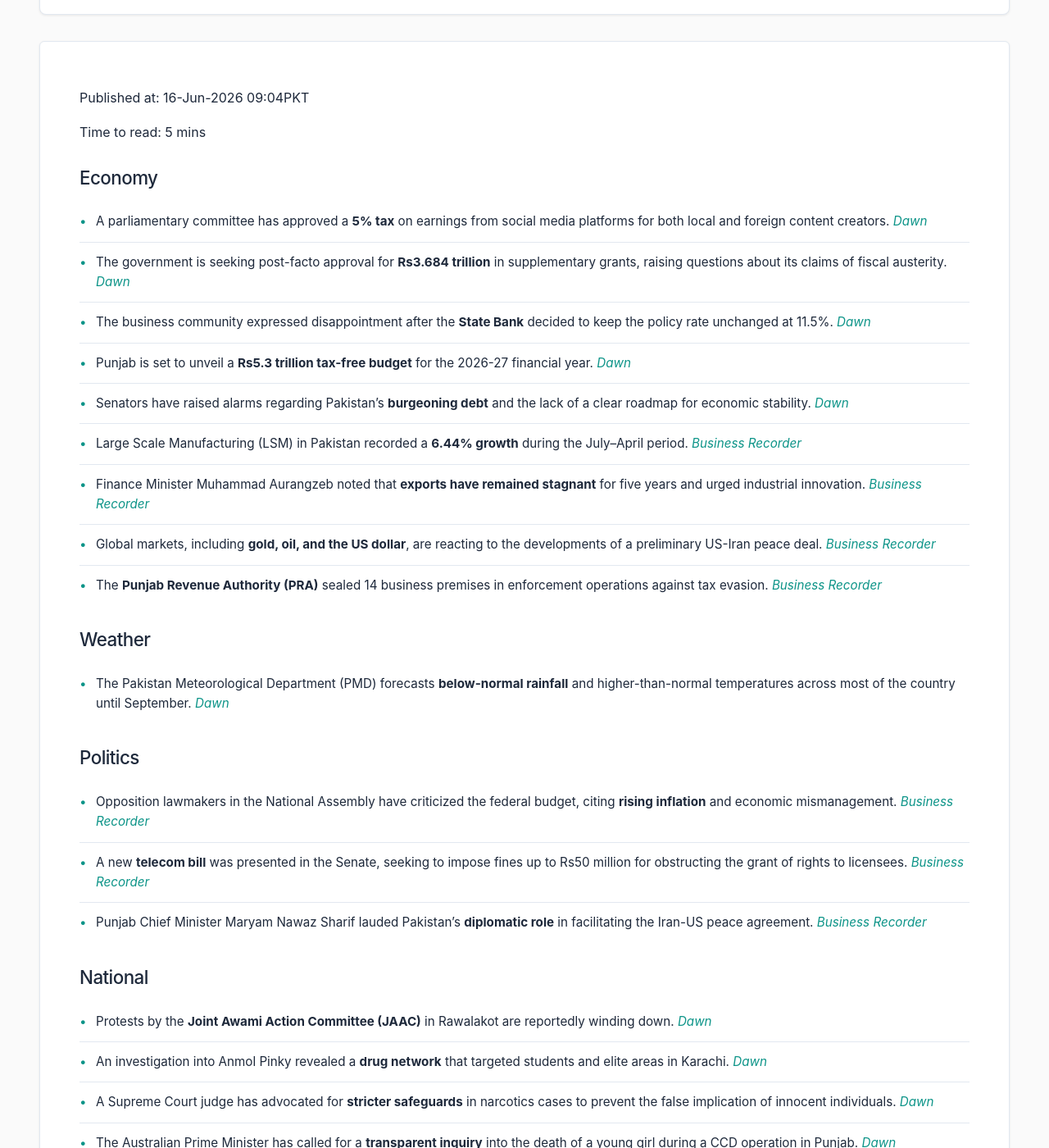
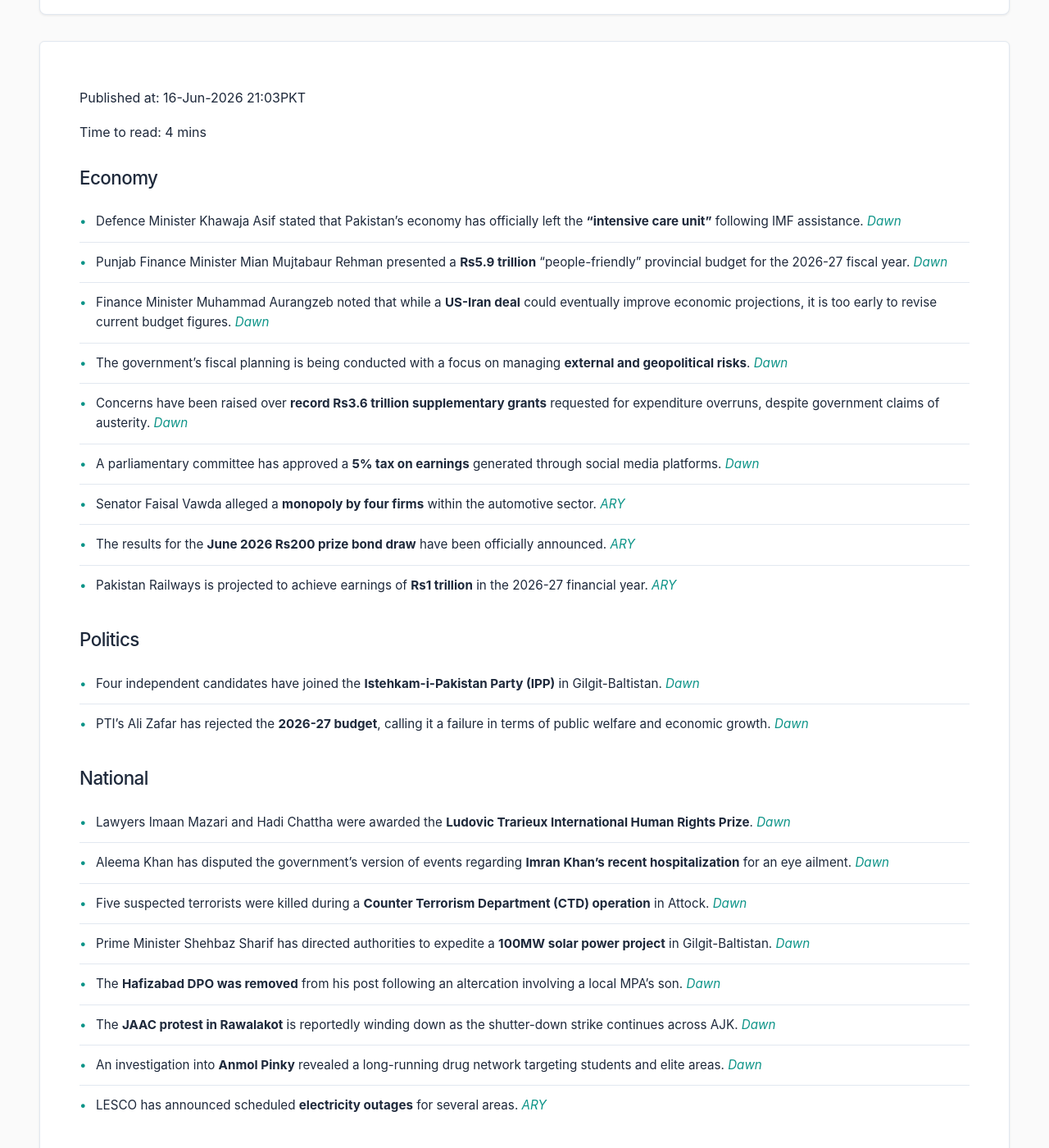
Before and after one commit to zsubzwary/news, a Jekyll site: the page built from en/index.md, in a window 1280 px wide and 1400 px high, scrolled down 209 px. Shown: the whole window at 82% size. Built offline with Jekyll 4.4.1, drawn with Linux system fonts in a browser that asks for light colours; some web fonts are replaced; comment, search, counter and statistics services are not loaded; some of the changed text lies outside the part shown.

Commit message:
DateTime; 2026-06-16T16:03:59.743Z

```diff
--- a/en/index.md
+++ b/en/index.md
@@ -4,59 +4,48 @@ title: Pakistan News Briefing
 lang: en
 ---
 
-Published at: 16-Jun-2026 09:04PKT
+Published at: 16-Jun-2026 21:03PKT
 
-Time to read: 5 mins
+Time to read: 4 mins
 
 ### Economy
-- A parliamentary committee has approved a **5% tax** on earnings from social media platforms for both local and foreign content creators. *[Dawn](https://www.dawn.com/news/2008234/budget-2026-27-senate-panel-backs-5pc-tax-on-earnings-from-social-media)*
-- The government is seeking post-facto approval for **Rs3.684 trillion** in supplementary grants, raising questions about its claims of fiscal austerity. *[Dawn](https://www.dawn.com/news/2008210/budget-2026-27-record-rs36tr-overspending-belies-govts-austerity-claims)*
-- The business community expressed disappointment after the **State Bank** decided to keep the policy rate unchanged at 11.5%. *[Dawn](https://www.dawn.com/news/2008208/business-circles-disappointed-over-sbp-rate-pause)*
-- Punjab is set to unveil a **Rs5.3 trillion tax-free budget** for the 2026-27 financial year. *[Dawn](https://www.dawn.com/news/2008199/budget-2026-27-punjab-to-unveil-rs53tr-tax-free-budget-today)*
-- Senators have raised alarms regarding Pakistan's **burgeoning debt** and the lack of a clear roadmap for economic stability. *[Dawn](https://www.dawn.com/news/2008081/senators-raise-alarm-over-rising-debt-amid-lack-of-roadmap-for-economic-stability)*
-- Large Scale Manufacturing (LSM) in Pakistan recorded a **6.44% growth** during the July–April period. *[Business Recorder](https://www.brecorder.com/news/40425693/jul-apr-lsm-posts-644pc-growth-yoy)*
-- Finance Minister Muhammad Aurangzeb noted that **exports have remained stagnant** for five years and urged industrial innovation. *[Business Recorder](https://www.brecorder.com/news/40425694/exports-stay-largely-flat-in-5-years-aurangzeb)*
-- Global markets, including **gold, oil, and the US dollar**, are reacting to the developments of a preliminary US-Iran peace deal. *[Business Recorder](https://www.brecorder.com/news/40425768/gold-steady-as-investors-await-details-of-us-iran-peace-deal)*
-- The **Punjab Revenue Authority (PRA)** sealed 14 business premises in enforcement operations against tax evasion. *[Business Recorder](https://www.brecorder.com/news/40425715/pra-seals-14-business-premises)*
-
-### Weather
-- The Pakistan Meteorological Department (PMD) forecasts **below-normal rainfall** and higher-than-normal temperatures across most of the country until September. *[Dawn](https://www.dawn.com/news/2008039/pmd-forecasts-below-normal-rainfall-high-temperatures-across-most-of-country-until-september)*
+- Defence Minister Khawaja Asif stated that Pakistan's economy has officially left the **"intensive care unit"** following IMF assistance. *[Dawn](https://www.dawn.com/news/2008286/pakistans-economy-has-left-the-icu-says-khawaja-asif)*
+- Punjab Finance Minister Mian Mujtabaur Rehman presented a **Rs5.9 trillion** "people-friendly" provincial budget for the 2026-27 fiscal year. *[Dawn](https://www.dawn.com/news/2008300/punjab-finance-minister-presents-people-friendly-budget-in-assembly)*
+- Finance Minister Muhammad Aurangzeb noted that while a **US-Iran deal** could eventually improve economic projections, it is too early to revise current budget figures. *[Dawn](https://www.dawn.com/news/2008265/aurangzeb-sees-budget-upside-from-us-iran-deal-but-says-way-too-premature-to-revise-projections)*
+- The government's fiscal planning is being conducted with a focus on managing **external and geopolitical risks**. *[Dawn](https://www.dawn.com/news/2008272/govts-economic-planning-mindful-of-possible-external-and-geopolitical-risks-finmin-tells-uk-mp)*
+- Concerns have been raised over **record Rs3.6 trillion supplementary grants** requested for expenditure overruns, despite government claims of austerity. *[Dawn](https://www.dawn.com/news/2008210/budget-2026-27-record-rs36tr-overspending-belies-govts-austerity-claims)*
+- A parliamentary committee has approved a **5% tax on earnings** generated through social media platforms. *[Dawn](https://www.dawn.com/news/2008234/budget-2026-27-senate-panel-backs-5pc-tax-on-earnings-from-social-media)*
+- Senator Faisal Vawda alleged a **monopoly by four firms** within the automotive sector. *[ARY](https://arynews.tv/pakistan-auto-sector-monopoly-explain-by-faisal-vawda)*
+- The results for the **June 2026 Rs200 prize bond draw** have been officially announced. *[ARY](https://arynews.tv/rs200-prize-bond-draw-june-2026-full-results-announced)*
+- Pakistan Railways is projected to achieve earnings of **Rs1 trillion** in the 2026-27 financial year. *[ARY](https://arynews.tv/pakistan-railways-to-earn-rs1trillion-in-financial-year-2026-27)*
 
 ### Politics
-- Opposition lawmakers in the National Assembly have criticized the federal budget, citing **rising inflation** and economic mismanagement. *[Business Recorder](https://www.brecorder.com/news/40425720/opposition-assails-govt-for-growing-economic-mismanagement)*
-- A new **telecom bill** was presented in the Senate, seeking to impose fines up to Rs50 million for obstructing the grant of rights to licensees. *[Business Recorder](https://www.brecorder.com/news/40425719/obstructing-or-delaying-grant-of-rights-telecom-bill-seeking-to-impose-rs50m-penalty-presented-in-senate)*
-- Punjab Chief Minister Maryam Nawaz Sharif lauded Pakistan's **diplomatic role** in facilitating the Iran-US peace agreement. *[Business Recorder](https://www.brecorder.com/news/40425718/iran-us-peace-deal-cm-lauds-pakistans-diplomatic-role)*
+- Four independent candidates have joined the **Istehkam-i-Pakistan Party (IPP)** in Gilgit-Baltistan. *[Dawn](https://www.dawn.com/news/2008336/four-independents-join-aleem-khans-istehkam-i-pakistan-party-in-gilgit-baltistan)*
+- PTI’s Ali Zafar has rejected the **2026-27 budget**, calling it a failure in terms of public welfare and economic growth. *[Dawn](https://www.dawn.com/news/2008342/ptis-ali-zafar-rejects-budget-says-it-achieves-neither-growth-nor-public-welfare)*
 
 ### National
-- Protests by the **Joint Awami Action Committee (JAAC)** in Rawalakot are reportedly winding down. *[Dawn](https://www.dawn.com/news/2008215/jaac-protest-in-rawalakot-dwindles-as-shutter-down-strike-continues-across-ajk)*
-- An investigation into Anmol Pinky revealed a **drug network** that targeted students and elite areas in Karachi. *[Dawn](https://www.dawn.com/news/2008169/pinkys-long-running-drug-network-targeted-elite-areas-students-io)*
-- A Supreme Court judge has advocated for **stricter safeguards** in narcotics cases to prevent the false implication of innocent individuals. *[Dawn](https://www.dawn.com/news/2008218/sc-judge-advocates-stricter-safeguards-in-drug-cases)*
-- The Australian Prime Minister has called for a **transparent inquiry** into the death of a young girl during a CCD operation in Punjab. *[Dawn](https://www.dawn.com/news/2008075/australian-pm-calls-for-transparent-inquiry-into-killing-of-girl-by-ccd-in-punjabs-chakwal)*
-- A cash van driver was arrested following a **Rs300 million robbery** in Karachi. *[ARY](https://arynews.tv/karachi-rs300-mln-robbery-cash-van-driver-arrested)*
-- Four men were **shot dead** by unidentified assailants in Khanewal. *[Business Recorder](https://www.brecorder.com/news/40425717/four-shot-dead)*
-- Reports highlight a massive **child labour crisis** in Pakistan, affecting an estimated 8.6 million children. *[Business Recorder](https://www.brecorder.com/news/40425706/a-nation-failing-its-children)*
+- Lawyers Imaan Mazari and Hadi Chattha were awarded the **Ludovic Trarieux International Human Rights Prize**. *[Dawn](https://www.dawn.com/news/2008326/lawyers-imaan-mazari-hadi-chattha-awarded-prestigious-human-rights-prize-for-advocacy-work)*
+- Aleema Khan has disputed the government's version of events regarding **Imran Khan's recent hospitalization** for an eye ailment. *[Dawn](https://www.dawn.com/news/2008278/we-do-not-accept-govts-version-of-events-says-aleema-after-imran-taken-to-hospital-for-5th-time-for-eye-ailment)*
+- Five suspected terrorists were killed during a **Counter Terrorism Department (CTD) operation** in Attock. *[Dawn](https://www.dawn.com/news/2008293/5-suspected-terrorists-killed-during-intelligence-based-operation-in-attock-ctd)*
+- Prime Minister Shehbaz Sharif has directed authorities to expedite a **100MW solar power project** in Gilgit-Baltistan. *[Dawn](https://www.dawn.com/news/2008274/pm-directs-authorities-to-expedite-work-on-100mw-solar-power-project-in-gb)*
+- The **Hafizabad DPO was removed** from his post following an altercation involving a local MPA's son. *[Dawn](https://www.dawn.com/news/2008130/hafizabad-dpo-changed-after-row-with-mpas-son-over-office-toilet-use)*
+- The **JAAC protest in Rawalakot** is reportedly winding down as the shutter-down strike continues across AJK. *[Dawn](https://www.dawn.com/news/2008215/jaac-protest-in-rawalakot-dwindles-as-shutter-down-strike-continues-across-ajk)*
+- An investigation into **Anmol Pinky** revealed a long-running drug network targeting students and elite areas. *[Dawn](https://www.dawn.com/news/2008169/pinkys-long-running-drug-network-targeted-elite-areas-students-io)*
+- LESCO has announced scheduled **electricity outages** for several areas. *[ARY](https://arynews.tv/electricity-outage-announced-for-these-areas-by-lesco)*
 
 ### International
-- A **preliminary peace deal** has been reached to end military operations between the US/Israel and Iran. *[Dawn](https://www.dawn.com/news/2008241/a-new-deal)*
-- A British MP has backed **Pakistan's right to defend itself** against attacks originating from Afghanistan. *[Dawn](https://www.dawn.com/news/2008233/uk-mp-backs-pakistans-response-to-attacks-from-afghanistan)*
-- Pakistan is scheduled to assume the **chairmanship of the SCO** Council of Heads of State in September. *[Dawn](https://www.dawn.com/news/2008079/pakistan-to-assume-chairmanship-of-sco-council-of-heads-of-states-in-september)*
-- The **UN Security Council** has extended the mandate of the UN Assistance Mission in Afghanistan (Unama) until June 2027. *[Dawn](https://www.dawn.com/news/2008103/security-council-extends-un-mission-in-afghanistan-mandate-till-june-2027-flags-security-concerns)*
-- An **US Air Force B-52 bomber** crashed, resulting in the deaths of all eight crew members. *[ARY](https://arynews.tv/us-air-force-b-52-bomber-crashes-in-flames-killing-all-8-crew-aboard)*
-- The UK Court of Appeal upheld the **ban on the Palestine Action group**, citing its support for violence. *[Dawn](https://www.dawn.com/news/2008071/uk-court-upholds-britains-ban-on-palestine-action-group)*
-- Nepal's Foreign Minister conducted a visit to **China** following recent discussions in India. *[Business Recorder](https://www.brecorder.com/news/40425769/nepals-foreign-minister-visits-china-after-first-calling-on-regional-rival-india)*
-- US President Donald Trump arrived at the **G7 summit** in France amidst ongoing discussions regarding the Iran accord. *[Business Recorder](https://www.brecorder.com/news/40425710/trump-faces-g7-as-questions-swirl-on-iran-accord)*
+- **India has blocked Telegram** ahead of a medical college retest to prevent cheating following a paper leak scandal. *[Dawn](https://www.dawn.com/news/2008345/india-blocks-telegram-before-retest-exam-to-curb-cheating)*
+- The **US military** is planning to establish a permanent, war-ready weapons stockpile in Australia. *[Dawn](https://www.dawn.com/news/2008291/us-military-to-build-war-ready-stockpile-in-australia-documents-show)*
+- A **US Air Force B-52 bomber crashed** in California, resulting in the deaths of all eight crew members. *[Dawn](https://www.dawn.com/news/2008268/us-air-force-b-52-bomber-crashes-in-california-killing-all-8-crew-aboard)*
+- UK MP Hamish Falconer stated that **Pakistan has the right to defend itself** against attacks originating from Afghanistan. *[Dawn](https://www.dawn.com/news/2008233/uk-mp-backs-pakistans-response-to-attacks-from-afghanistan)*
+- A **royal in Kuwait** has been sentenced to three years in prison. *[ARY](https://arynews.tv/kuwait-sentences-royal-to-three-years-in-prison)*
 
 ### Sports
-- Iran opened their **World Cup campaign** with a 2-2 draw against New Zealand. *[Dawn](https://www.dawn.com/news/2008261/iran-begin-fraught-world-cup-with-2-2-new-zealand-draw)*
-- World Cup debutants **Cape Verde** held European champions Spain to a 0-0 draw. *[Dawn](https://www.dawn.com/news/2008115/spain-held-0-0-by-world-cup-debutants-cape-verde)*
-- The **PCB** has unveiled a major redesign of its player contract framework for the next fiscal year. *[Dawn](https://www.dawn.com/news/2008083/pcb-unveils-new-framework-for-awarding-central-contracts-from-next-fiscal-year)*
-- Other World Cup news includes **Egypt holding Belgium** and France preparing to face Senegal. *[ARY](https://arynews.tv/egypt-hold-belgium-in-world-cup-group-game)*
-- **Crystal Palace** has appointed Sage as its new manager. *[ARY](https://arynews.tv/crystal-palace-appoint-sage-as-manager)*
-
-### Health
-- A new **'Prison Block'** was inaugurated at Services Hospital in Lahore to improve medical facilities. *[Business Recorder](https://www.brecorder.com/news/40425713/minister-inaugurates-prison-block-at-services-hospital)*
+- Indian cricket sensation **Vaibhav Sooryavanshi** was involved in an on-field physical altercation during a match in Sri Lanka. *[Dawn](https://www.dawn.com/news/2008271/indian-wunderkind-sooryavanshi-15-loses-cool-in-on-field-spat-during-sri-lanka-match)*
 
 ### Other
-- The **Muharram moon** was not sighted in Pakistan; Ashura is expected to fall on June 26. *[Dawn](https://www.dawn.com/news/2008058/muharram-moon-not-sighted-in-pakistan-ashura-to-fall-on-june-26)*
-- Comedian **Nate Bargatze** faced backlash after attending a White House UFC event. *[ARY](https://arynews.tv/nate-bargatze-draws-backlash-after-attending-trumps-white-house-ufc-fight-night)*
-- **Ella Langley's** TikTok cover of Shania Twain has gained significant popularity, surpassing 3 million views. *[ARY](https://arynews.tv/ella-langleys-tiktok-shania-twain-cover-hits-3m-views-earns-legends-praise)*
+- Reports suggest that **Tom Holland and Zendaya** have secretly married. *[ARY](https://arynews.tv/tom-holland-finally-calls-zendaya-his-wife-confirming-the-secret-marriage)*
+- **Katie Price** was reportedly told to "shut up" at a rugby event amidst her husband's legal issues in Dubai. *[ARY](https://arynews.tv/katie-price-told-to-shut-up-at-rugby-event-amid-husbands-dubai-jail-saga)*
+- Fans have reacted strongly to **Jason Momoa's look** in the *Fast & Furious* franchise. *[ARY](https://arynews.tv/fast-furious-fans-freak-out-over-jason-momoas-unhinged-lobo-look)*
+- A **live-action series** based on the Ghibli classic *Kiki's Delivery Service* is currently in development. *[ARY](https://arynews.tv/kikis-delivery-service-remake-live-action)*
+- **George Lucas** continues to serve as the landlord of Skywalker Ranch. *[ARY](https://arynews.tv/george-lucas-still-star-wars-landlord-skywalker-ranch)*
```
